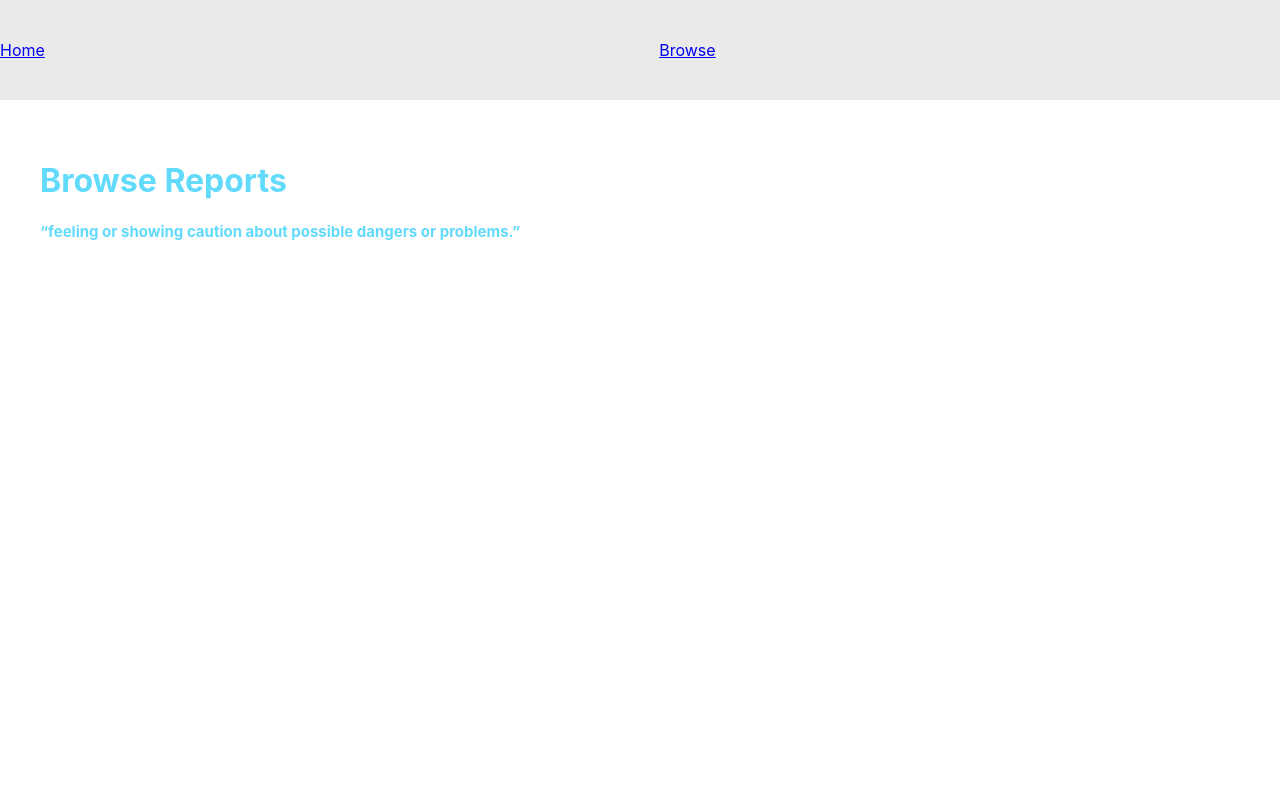
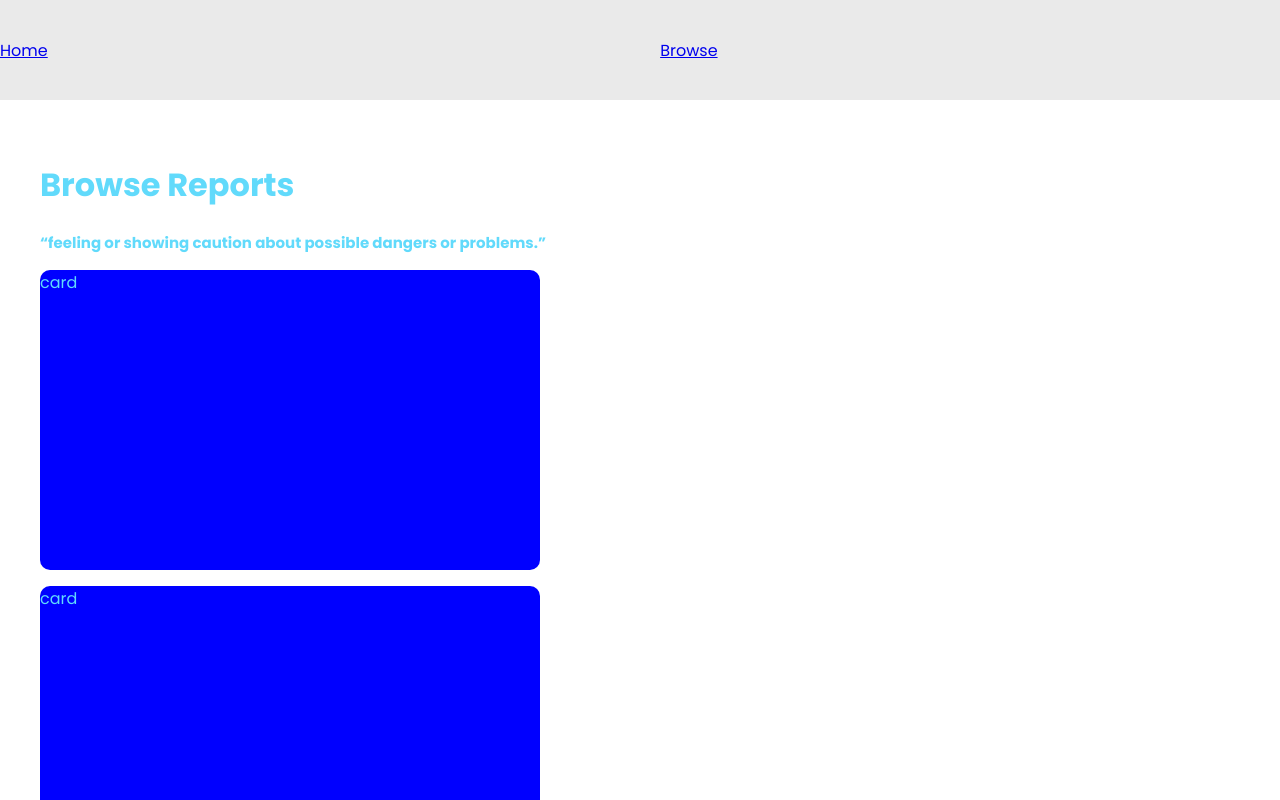
Before and after one commit to Eeshau/Wary, a React (Create React App) app: page /browse in a window 1280 px wide. Shown: the top 800 px of the page. Built offline with nearby package versions, Linux system fonts and the light colour scheme.

Commit message:
added thread cards

```diff
--- a/public/index.html
+++ b/public/index.html
@@ -10,6 +10,9 @@
       content="Web site created using create-react-app"
     />
     <link rel="apple-touch-icon" href="%PUBLIC_URL%/logo192.png" />
+    <link rel="preconnect" href="https://fonts.googleapis.com">
+    <link rel="preconnect" href="https://fonts.gstatic.com" crossorigin>
+    <link href="https://fonts.googleapis.com/css2?family=Poppins:ital,wght@0,100;0,200;0,400;0,500;0,600;0,700;0,800;0,900;1,100;1,200;1,300;1,400;1,500;1,600;1,700;1,800;1,900&display=swap" rel="stylesheet">
     <!--
       manifest.json provides metadata used when your web app is installed on a
       user's mobile device or desktop. See https://developers.google.com/web/fundamentals/web-app-manifest/
--- a/src/App.css
+++ /dev/null
@@ -1,38 +0,0 @@
-.App {
-  text-align: center;
-}
-
-.App-logo {
-  height: 40vmin;
-  pointer-events: none;
-}
-
-@media (prefers-reduced-motion: no-preference) {
-  .App-logo {
-    animation: App-logo-spin infinite 20s linear;
-  }
-}
-
-.App-header {
-  background-color: #282c34;
-  min-height: 100vh;
-  display: flex;
-  flex-direction: column;
-  align-items: center;
-  justify-content: center;
-  font-size: calc(10px + 2vmin);
-  color: white;
-}
-
-.App-link {
-  color: #61dafb;
-}
-
-@keyframes App-logo-spin {
-  from {
-    transform: rotate(0deg);
-  }
-  to {
-    transform: rotate(360deg);
-  }
-}
--- /dev/null
+++ b/src/components/Card.js
@@ -0,0 +1,14 @@
+import React from 'react';
+import { Link } from 'react-router-dom';
+import '../styles/Card.css'
+
+function Card() {
+  return (
+    <div className='Card-Box'>
+        <p>card</p>
+    </div>
+
+  )
+}
+
+export default Card
--- a/src/index.css
+++ b/src/index.css
@@ -1,13 +1,10 @@
 body {
   margin: 0;
-  font-family: -apple-system, BlinkMacSystemFont, 'Segoe UI', 'Roboto', 'Oxygen',
-    'Ubuntu', 'Cantarell', 'Fira Sans', 'Droid Sans', 'Helvetica Neue',
-    sans-serif;
+  font-family: 'Poppins', sans-serif;
   -webkit-font-smoothing: antialiased;
   -moz-osx-font-smoothing: grayscale;
 }
 
 code {
-  font-family: source-code-pro, Menlo, Monaco, Consolas, 'Courier New',
-    monospace;
+  font-family: 'Poppins', sans-serif;
 }
--- a/src/pages/Browse.js
+++ b/src/pages/Browse.js
@@ -1,5 +1,6 @@
 import '../styles/Welcome.css';
 import '../styles/App.css'
+import Card from '../components/Card'
 
 function Browse() {
   return (
@@ -7,7 +8,14 @@
         <div className='Welcome-message'>
           <h1>Browse Reports</h1>
           <h3>“feeling or showing caution about possible dangers or problems.”</h3>
+
+          <div>
+            <Card/>
+            <Card/>
+            <Card/>
+          </div>
         </div>
+
 
     </div>
   );
--- a/src/styles/App.css
+++ b/src/styles/App.css
@@ -4,6 +4,7 @@
   color: #61dafb;
   text-align: left;
   padding: 40px;
+  font-family: 'Poppins', sans-serif;
 }
 
 .Welcome-message h3 {
@@ -12,7 +13,9 @@
 
 
 
-
+.Report-Form {
+  font-family: 'Poppins', sans-serif;
+}
 
 .Report-Form label {
   color: green;
--- /dev/null
+++ b/src/styles/Card.css
@@ -0,0 +1,6 @@
+.Card-Box {
+    width: 500px;
+    height: 300px;
+    background-color: blue;
+    border-radius: 10px;
+}
--- a/src/styles/Nav.css
+++ b/src/styles/Nav.css
@@ -7,4 +7,5 @@
     display: grid;
     grid-template-columns: auto auto;
     grid-gap: 50px;
+    font-family: 'Poppins', sans-serif;
 }
```
